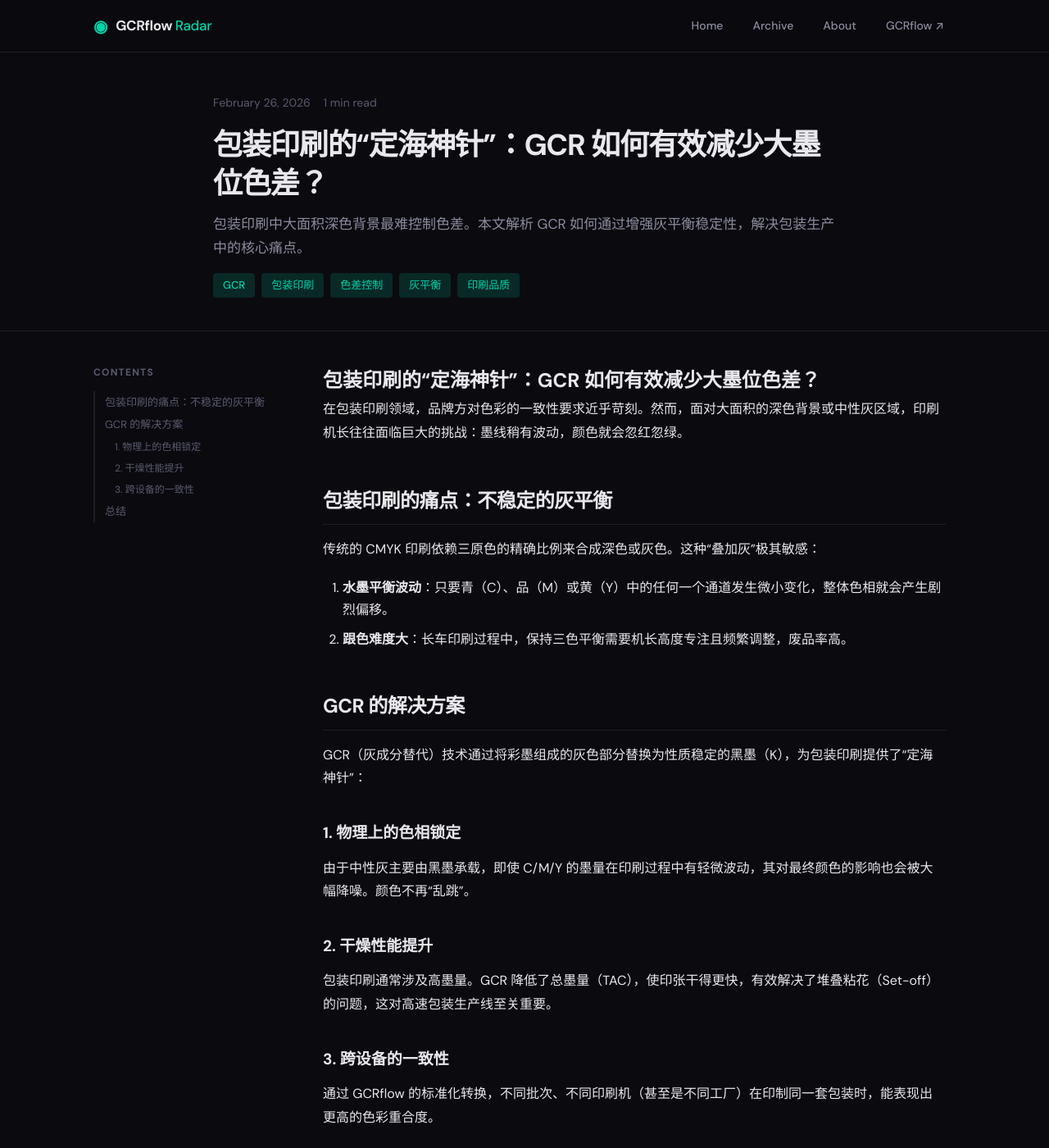
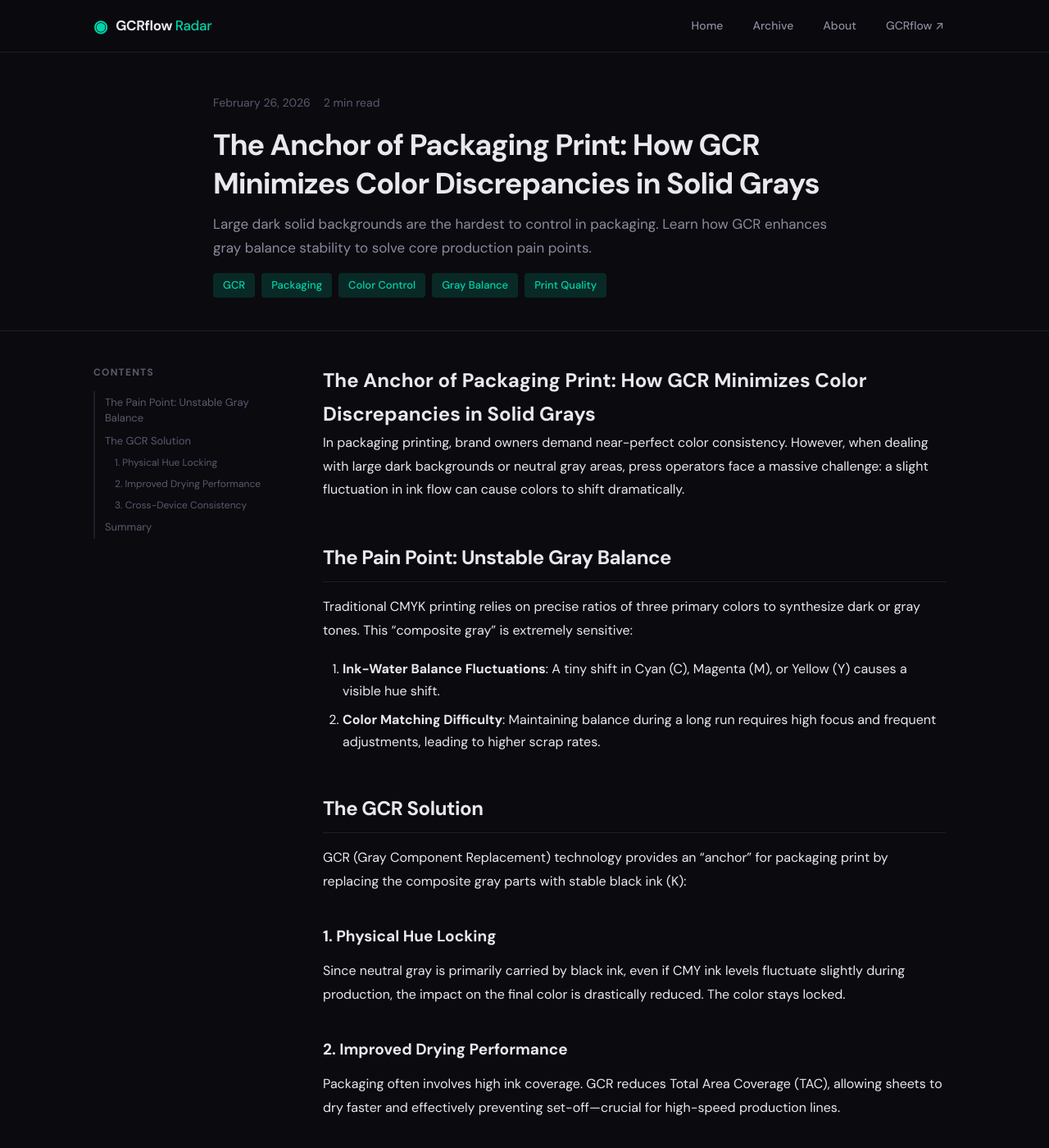
Before and after one commit to L6891244/gcrflow-radar, a Jekyll site: the page built from _posts/2026-02-26-gcr-stability-in-packaging.md, in a window 1280 px wide and 1400 px high. Shown: the whole window at 82% size. Built offline with Jekyll 4.4.1, drawn with Linux system fonts in a browser that asks for light colours; some of the changed text lies outside the part shown.

Commit message:
feat: translate 4 strategic posts to professional English and remove Chinese content

```diff
--- a/_posts/2026-02-26-gcr-prepress-workflow-efficiency.md
+++ b/_posts/2026-02-26-gcr-prepress-workflow-efficiency.md
@@ -1,39 +1,39 @@
 ---
 layout: post
-title: "从手动到自动化：GCR 如何成为印前工作流的“效能引擎”？"
+title: "From Manual to Automation: How GCR Powers the Prepress Efficiency Engine"
 date: 2026-02-26 10:00:00 +0700
-categories: [印前自动化, 工作流优化]
-tags: [GCR, 印刷效率, 印前处理, 自动化, 色彩管理]
-description: "在现代印刷厂中，印前处理往往是生产瓶颈。本文探讨如何将 GCR 技术集成到自动化工作流中，从而大幅提高生产效率并降低人工成本。"
+categories: [Prepress Automation, Workflow Optimization]
+tags: [GCR, Printing Efficiency, Prepress, Automation, Color Management]
+description: "Prepress is often the bottleneck in modern printing plants. Explore how integrating GCR technology into automated workflows significantly boosts production and cuts labor costs."
 ---
 
-# 从手动到自动化：GCR 如何成为印前工作流的“效能引擎”？
+# From Manual to Automation: How GCR Powers the Prepress Efficiency Engine
 
-在许多印刷企业的传统观念中，GCR（灰成分替代）仅仅是一个节约油墨的手段。然而，随着印刷行业向数字化、智能化转型，我们发现 GCR 在**印前工作流自动化**中扮演着至关重要的角色。
+In traditional printing, GCR (Gray Component Replacement) is often viewed merely as an ink-saving technique. However, as the industry shifts toward digital and intelligent transformation, GCR is emerging as a critical component of **prepress workflow automation**.
 
-## 传统印前处理的瓶颈
+## Bottlenecks in Traditional Prepress
 
-许多印厂在面对客来稿件时，仍然依赖人工在 Photoshop 或 Illustrator 中逐个检查总墨量（TAC）并进行手动调整。这种方式存在三个致命缺点：
-1. **速度慢**：面对上百页的画册或复杂的包装设计，人工调整极耗时间。
-2. **不一致性**：不同的操作员对色彩的理解不同，导致批次间存在色差。
-3. **容易报错**：手动调整容易破坏 PDF 的叠印（Overprint）设置或透明度属性。
+Many print shops still rely on manual checks in Photoshop or Illustrator to inspect Total Area Coverage (TAC) and make adjustments. This approach has three fatal flaws:
+1. **Speed**: Manual adjustments for hundreds of pages or complex packaging designs are extremely time-consuming.
+2. **Inconsistency**: Different operators have varied understandings of color, leading to batch-to-batch discrepancies.
+3. **High Risk**: Manual intervention often accidentally breaks PDF overprint settings or transparency attributes.
 
-## GCR 如何提效？
+## How GCR Drives Efficiency
 
-将 GCR 转化为自动化工具（如 GCRflow）后，它将从一个“色彩技巧”变成一个“效能工具”：
+By turning GCR into an automated tool (like GCRflow), it evolves from a "color trick" into a "productivity engine":
 
-### 1. 秒级处理 TAC 溢出
-通过云端 GCR 引擎，原本需要人工处理一小时的 PDF 文件，可以在几秒钟内完成全自动转换，且完美符合印刷机的总墨量要求。
+### 1. Instant TAC Compliance
+With a cloud-based GCR engine, PDF files that previously required an hour of manual labor can be converted automatically in seconds, perfectly matching the press's TAC requirements.
 
-### 2. 降低调机时间
-由于 GCR 增加了黑版的比例并降低了 CMY 的敏感度，印刷机长在开机试印时能更快地达到色彩平衡，大幅减少过板纸的浪费。
+### 2. Reduced Make-ready Time
+Since GCR increases the black ink ratio and reduces CMY sensitivity, press operators can reach color balance much faster during startup, drastically reducing paper waste.
 
-### 3. 简化文件校验
-自动化 GCR 转换可以在文件入库时同步完成，确保进入生产流程的每一个 PDF 都是“印刷友好”的。
+### 3. Streamlined File Validation
+Automated GCR conversion can be triggered upon file ingestion, ensuring every PDF entering the production queue is "print-ready."
 
-## 结论
+## Conclusion
 
-在存量竞争时代，效率就是生命。GCR 不再仅仅是省几桶墨水钱，更是帮助印前部门实现从“手工作坊”向“自动化工厂”跨越的核心组件。
+In an era of tight margins, efficiency is survival. GCR is no longer just about saving a few liters of ink; it is the core component that helps prepress departments transition from "manual workshops" to "automated factories."
 
 ---
-*GCRflow 提供高效的云端 API 接口，可轻松集成到您现有的印前自动化系统中。立即[了解更多](https://stg.gcrflow.com)。*
+*GCRflow offers high-efficiency cloud APIs that integrate seamlessly into your existing prepress automation systems. [Learn more](https://stg.gcrflow.com).*
--- a/_posts/2026-02-26-gcr-stability-in-packaging.md
+++ b/_posts/2026-02-26-gcr-stability-in-packaging.md
@@ -1,38 +1,38 @@
 ---
 layout: post
-title: "包装印刷的“定海神针”：GCR 如何有效减少大墨位色差？"
+title: "The Anchor of Packaging Print: How GCR Minimizes Color Discrepancies in Solid Grays"
 date: 2026-02-26 14:00:00 +0700
-categories: [包装印刷, 色彩稳定性]
-tags: [GCR, 包装印刷, 色差控制, 灰平衡, 印刷品质]
-description: "包装印刷中大面积深色背景最难控制色差。本文解析 GCR 如何通过增强灰平衡稳定性，解决包装生产中的核心痛点。"
+categories: [Packaging Print, Color Stability]
+tags: [GCR, Packaging, Color Control, Gray Balance, Print Quality]
+description: "Large dark solid backgrounds are the hardest to control in packaging. Learn how GCR enhances gray balance stability to solve core production pain points."
 ---
 
-# 包装印刷的“定海神针”：GCR 如何有效减少大墨位色差？
+# The Anchor of Packaging Print: How GCR Minimizes Color Discrepancies in Solid Grays
 
-在包装印刷领域，品牌方对色彩的一致性要求近乎苛刻。然而，面对大面积的深色背景或中性灰区域，印刷机长往往面临巨大的挑战：墨线稍有波动，颜色就会忽红忽绿。
+In packaging printing, brand owners demand near-perfect color consistency. However, when dealing with large dark backgrounds or neutral gray areas, press operators face a massive challenge: a slight fluctuation in ink flow can cause colors to shift dramatically.
 
-## 包装印刷的痛点：不稳定的灰平衡
+## The Pain Point: Unstable Gray Balance
 
-传统的 CMYK 印刷依赖三原色的精确比例来合成深色或灰色。这种“叠加灰”极其敏感：
-1. **水墨平衡波动**：只要青（C）、品（M）或黄（Y）中的任何一个通道发生微小变化，整体色相就会产生剧烈偏移。
-2. **跟色难度大**：长车印刷过程中，保持三色平衡需要机长高度专注且频繁调整，废品率高。
+Traditional CMYK printing relies on precise ratios of three primary colors to synthesize dark or gray tones. This "composite gray" is extremely sensitive:
+1. **Ink-Water Balance Fluctuations**: A tiny shift in Cyan (C), Magenta (M), or Yellow (Y) causes a visible hue shift.
+2. **Color Matching Difficulty**: Maintaining balance during a long run requires high focus and frequent adjustments, leading to higher scrap rates.
 
-## GCR 的解决方案
+## The GCR Solution
 
-GCR（灰成分替代）技术通过将彩墨组成的灰色部分替换为性质稳定的黑墨（K），为包装印刷提供了“定海神针”：
+GCR (Gray Component Replacement) technology provides an "anchor" for packaging print by replacing the composite gray parts with stable black ink (K):
 
-### 1. 物理上的色相锁定
-由于中性灰主要由黑墨承载，即使 C/M/Y 的墨量在印刷过程中有轻微波动，其对最终颜色的影响也会被大幅降噪。颜色不再“乱跳”。
+### 1. Physical Hue Locking
+Since neutral gray is primarily carried by black ink, even if CMY ink levels fluctuate slightly during production, the impact on the final color is drastically reduced. The color stays locked.
 
-### 2. 干燥性能提升
-包装印刷通常涉及高墨量。GCR 降低了总墨量（TAC），使印张干得更快，有效解决了堆叠粘花（Set-off）的问题，这对高速包装生产线至关重要。
+### 2. Improved Drying Performance
+Packaging often involves high ink coverage. GCR reduces Total Area Coverage (TAC), allowing sheets to dry faster and effectively preventing set-off—crucial for high-speed production lines.
 
-### 3. 跨设备的一致性
-通过 GCRflow 的标准化转换，不同批次、不同印刷机（甚至是不同工厂）在印制同一套包装时，能表现出更高的色彩重合度。
+### 3. Cross-Device Consistency
+Standardized GCRflow conversion results in higher color agreement across different batches, presses, and even different factories.
 
-## 总结
+## Summary
 
-对于追求极致稳定的包装印刷商而言，GCR 不再是一个选配方案，而是保障交货品质的技术底线。GCRflow 帮助您在每一张包装盒上，都印出品牌方想要的那个“唯一色彩”。
+For packaging printers pursuing ultimate stability, GCR is no longer an option—it is a technical baseline for quality assurance. GCRflow helps you deliver the "one and only" color brand owners expect.
 
 ---
-*想知道您的包装设计能通过 GCR 提升多少稳定性？立即在 [GCRflow](https://stg.gcrflow.com) 上传文件测试。*
+*Curious how much stability GCR can add to your packaging designs? Upload a file for testing at [GCRflow](https://stg.gcrflow.com).*
```
Also changed, not shown: _posts/2026-02-27-gcr-ai-future-trends.md (+20 -20 lines), _posts/2026-02-27-ink-saving-vs-color-gamut.md (+19 -19 lines).
